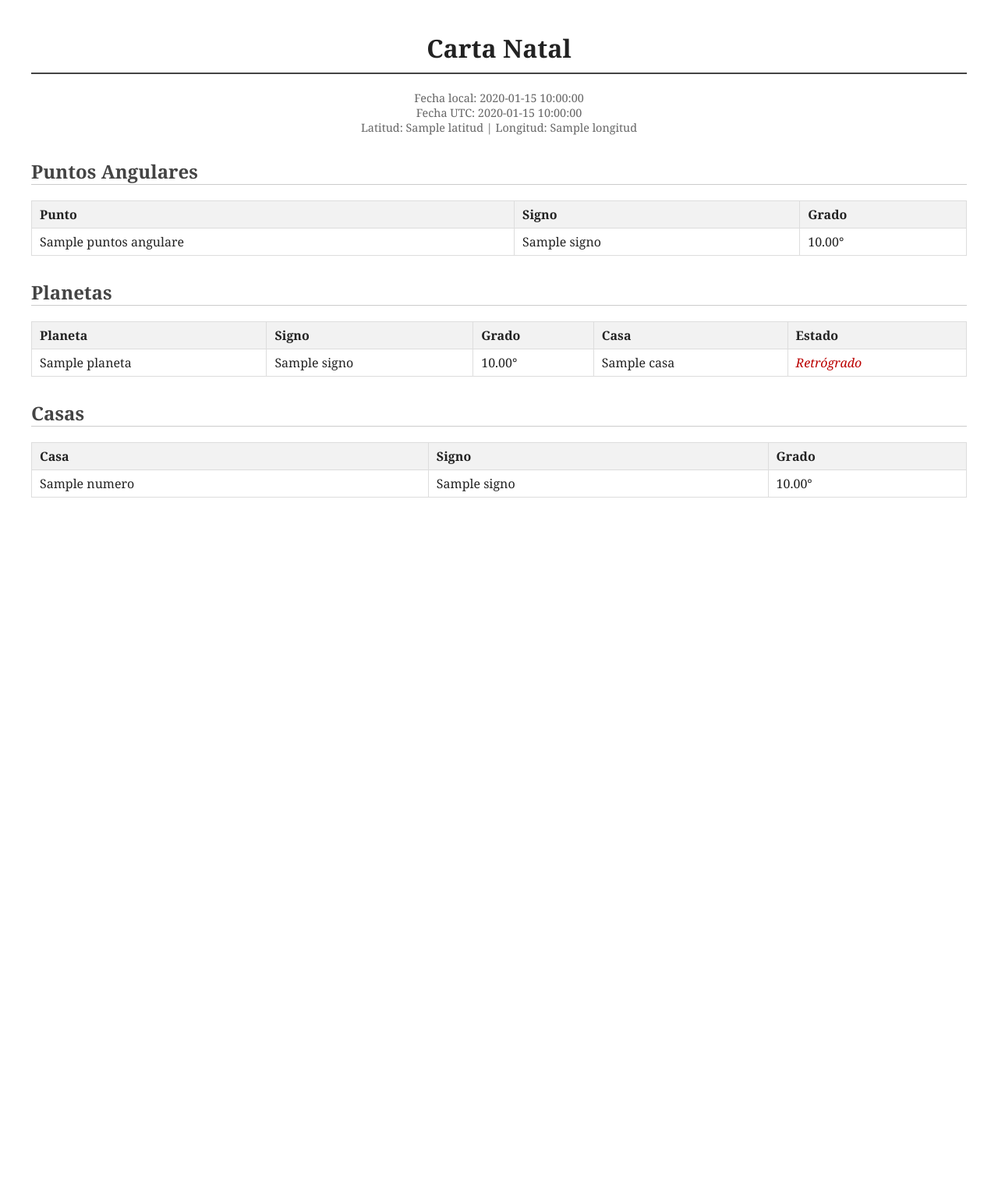
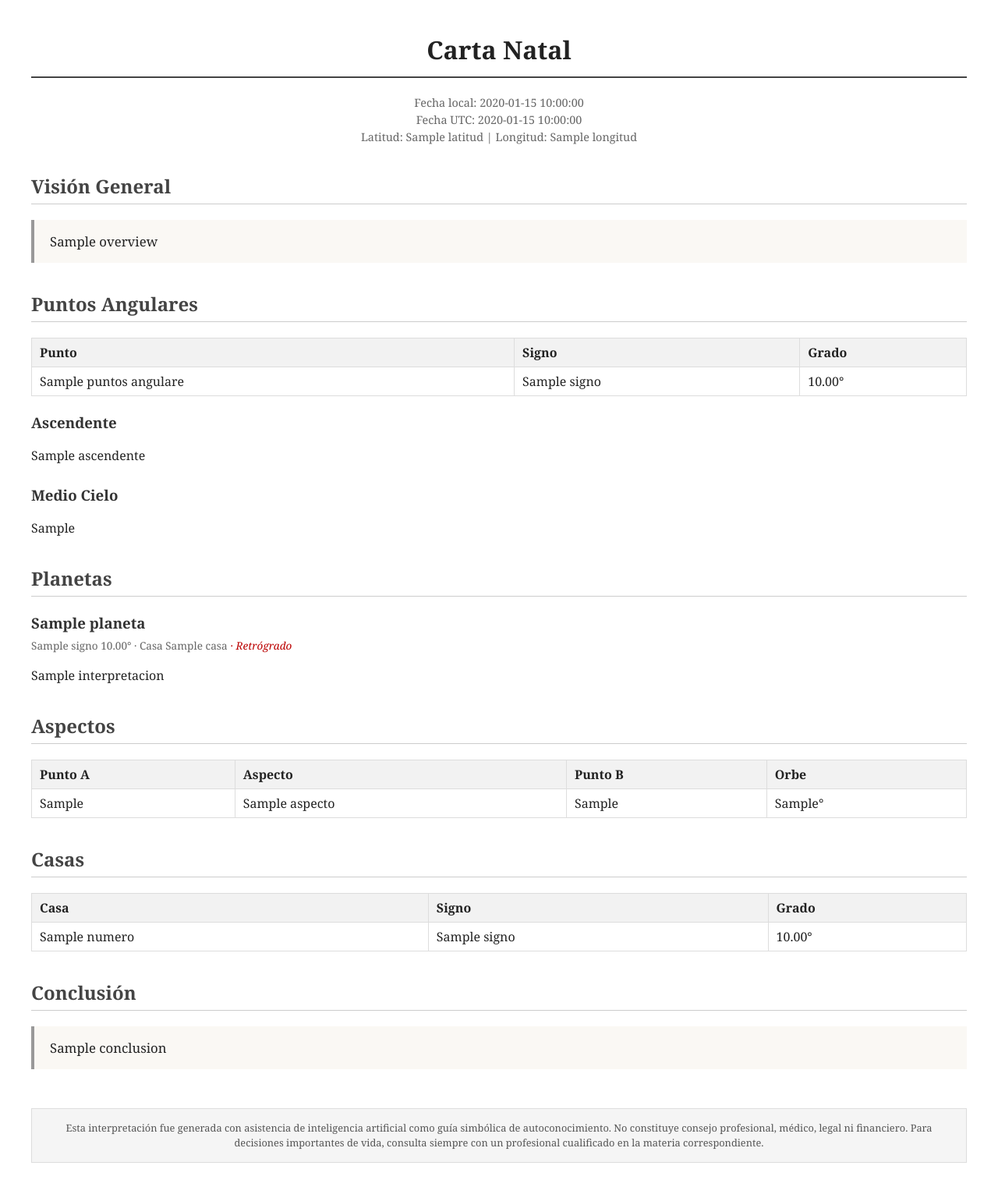
Before and after one commit to labs-Carla/astrea-API, a Python web app: template app/templates/carta_report.html in a window 1280 px wide. Shown: the whole page at 78% size. Before the commit the page ends 638 px from the top, so only its background shows below. Run offline with Jinja, Linux system fonts and the light colour scheme; the template is opened without the code that fills it: most values are stand-ins (such as "Sample title", 1, 10 or a date in 2020).

Commit message:
feat: integración completa - interpretación IA + aspectos en el PDF final
- Prompt de interpretación ahora recibe los 30 aspectos calculados,
  permitiendo que Claude los mencione directamente en cada bloque
- report_service.py mapea nombres de planetas a claves de interpretación
  y adjunta el texto correspondiente a cada uno
- Plantilla HTML reestructurada: Overview -> Puntos Angulares -> Planetas
  (con interpretación inline) -> Aspectos -> Casas -> Conclusión -> Disclaimer
- Fix: pdf_service.py migrado a Playwright async API (async_playwright),
  ya que el endpoint es async (requerido para await a la interpretación IA)
  y la API síncrona de Playwright no puede correr dentro de un event loop activo
- Disclaimer ético agregado al pie del PDF, aclarando que la interpretación
  es generada por IA y no sustituye consejo profesional

```diff
--- a/app/templates/carta_report.html
+++ b/app/templates/carta_report.html
@@ -8,6 +8,7 @@
             font-family: Georgia, serif;
             margin: 40px;
             color: #222;
+            line-height: 1.5;
         }
         h1 {
             text-align: center;
@@ -15,9 +16,15 @@
             padding-bottom: 10px;
         }
         h2 {
-            margin-top: 30px;
+            margin-top: 35px;
             color: #444;
             border-bottom: 1px solid #ccc;
+            padding-bottom: 4px;
+        }
+        h3 {
+            margin-top: 20px;
+            margin-bottom: 4px;
+            color: #333;
         }
         table {
             width: 100%;
@@ -42,6 +49,34 @@
             text-align: center;
             margin-bottom: 20px;
         }
+        .overview, .conclusion {
+            font-size: 1.05em;
+            background-color: #faf8f4;
+            padding: 15px 20px;
+            border-left: 4px solid #999;
+            margin: 15px 0;
+        }
+        .planeta-bloque {
+            margin-bottom: 25px;
+            page-break-inside: avoid;
+        }
+        .planeta-datos {
+            font-size: 0.85em;
+            color: #666;
+            margin-bottom: 6px;
+        }
+        .interpretacion-texto {
+            text-align: justify;
+        }
+        .disclaimer {
+            margin-top: 50px;
+            padding: 15px 20px;
+            background-color: #f5f5f5;
+            border: 1px solid #ddd;
+            font-size: 0.8em;
+            color: #555;
+            text-align: center;
+        }
     </style>
 </head>
 <body>
@@ -53,6 +88,11 @@
         Fecha UTC: {{ metadata.fecha_hora_utc }}<br>
         Latitud: {{ metadata.latitud }} | Longitud: {{ metadata.longitud }}
     </div>
+
+    {% if interpretacion.overview %}
+    <h2>Visión General</h2>
+    <div class="overview">{{ interpretacion.overview }}</div>
+    {% endif %}
 
     <h2>Puntos Angulares</h2>
     <table>
@@ -66,21 +106,48 @@
         {% endfor %}
     </table>
 
+    {% if interpretacion.ascendente %}
+    <div class="planeta-bloque">
+        <h3>Ascendente</h3>
+        <p class="interpretacion-texto">{{ interpretacion.ascendente }}</p>
+    </div>
+    {% endif %}
+
+    {% if interpretacion.medio_cielo %}
+    <div class="planeta-bloque">
+        <h3>Medio Cielo</h3>
+        <p class="interpretacion-texto">{{ interpretacion.medio_cielo }}</p>
+    </div>
+    {% endif %}
+
     <h2>Planetas</h2>
+    {% for nombre, datos in planetas.items() %}
+    <div class="planeta-bloque">
+        <h3>{{ nombre }}</h3>
+        <div class="planeta-datos">
+            {{ datos.signo }} {{ "%.2f"|format(datos.grado_en_signo) }}° · Casa {{ datos.casa }}
+            {% if datos.retrogrado %}<span class="retrogrado">· Retrógrado</span>{% endif %}
+        </div>
+        {% if datos.interpretacion %}
+        <p class="interpretacion-texto">{{ datos.interpretacion }}</p>
+        {% endif %}
+    </div>
+    {% endfor %}
+
+    {% if aspectos %}
+    <h2>Aspectos</h2>
     <table>
-        <tr><th>Planeta</th><th>Signo</th><th>Grado</th><th>Casa</th><th>Estado</th></tr>
-        {% for nombre, datos in planetas.items() %}
+        <tr><th>Punto A</th><th>Aspecto</th><th>Punto B</th><th>Orbe</th></tr>
+        {% for asp in aspectos %}
         <tr>
-            <td>{{ nombre }}</td>
-            <td>{{ datos.signo }}</td>
-            <td>{{ "%.2f"|format(datos.grado_en_signo) }}°</td>
-            <td>{{ datos.casa }}</td>
-            <td class="{{ 'retrogrado' if datos.retrogrado else '' }}">
-                {{ 'Retrógrado' if datos.retrogrado else 'Directo' }}
-            </td>
+            <td>{{ asp.punto_a }}</td>
+            <td>{{ asp.aspecto }}</td>
+            <td>{{ asp.punto_b }}</td>
+            <td>{{ asp.orbe_usado }}°</td>
         </tr>
         {% endfor %}
     </table>
+    {% endif %}
 
     <h2>Casas</h2>
     <table>
@@ -94,5 +161,17 @@
         {% endfor %}
     </table>
 
+    {% if interpretacion.conclusion %}
+    <h2>Conclusión</h2>
+    <div class="conclusion">{{ interpretacion.conclusion }}</div>
+    {% endif %}
+
+    <div class="disclaimer">
+        Esta interpretación fue generada con asistencia de inteligencia artificial como guía simbólica
+        de autoconocimiento. No constituye consejo profesional, médico, legal ni financiero. Para
+        decisiones importantes de vida, consulta siempre con un profesional cualificado en la materia
+        correspondiente.
+    </div>
+
 </body>
 </html>
```
Also changed, not shown: app/api/endpoints.py (+18 -6 lines), app/services/interpretation_service.py (+12 -4 lines), app/services/pdf_service.py (+10 -8 lines), app/services/report_service.py (+30 -3 lines), 1 other file.
